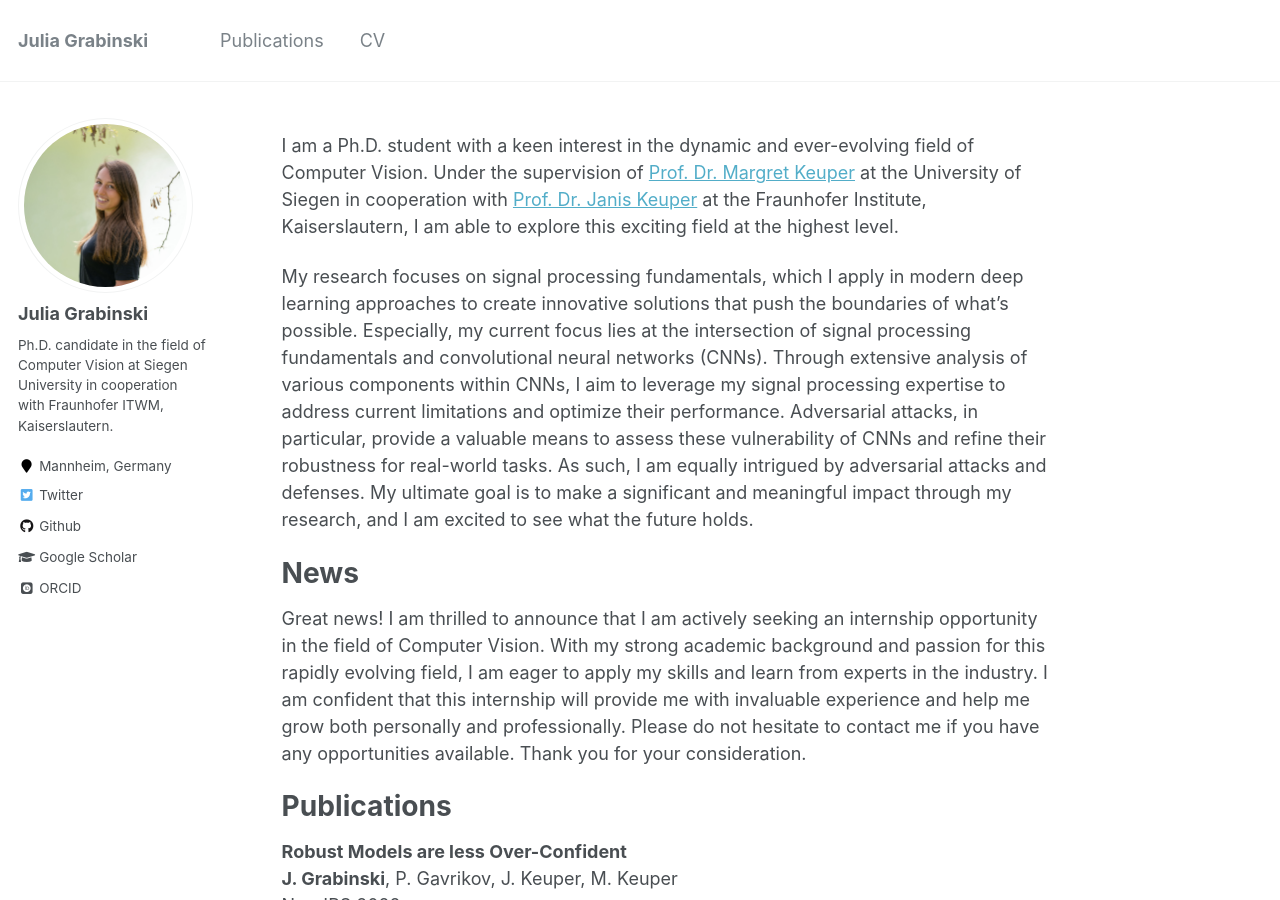
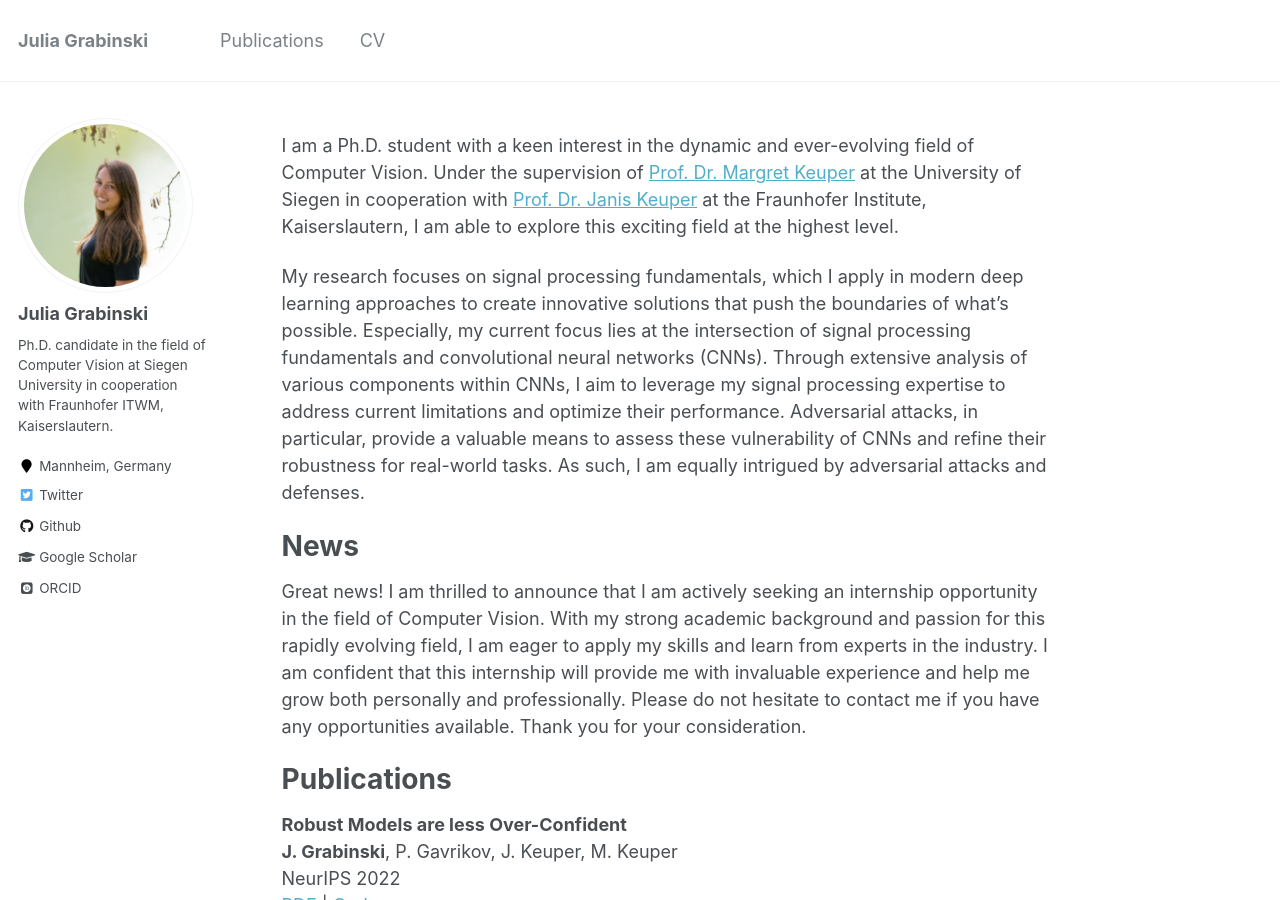
Before and after one commit to GeJulia/gejulia.github.io, a Jekyll site: the page built from _pages/about.md, in a window 1280 px wide and 900 px high. Built offline with Jekyll 4.4.1, drawn with Linux system fonts in a browser that asks for light colours; some web fonts are replaced.

Commit message:
Update about.md

```diff
--- a/_pages/about.md
+++ b/_pages/about.md
@@ -11,7 +11,7 @@ redirect_from:
 I am a Ph.D. student with a keen interest in the dynamic and ever-evolving field of Computer Vision.
 Under the supervision of [Prof. Dr. Margret Keuper](https://www.vc.informatik.uni-siegen.de/en/keuper-margret) at the University of Siegen in cooperation with [Prof. Dr. Janis Keuper](https://www.itwm.fraunhofer.de/de/abteilungen/hpc/mitarbeiter/janis-keuper.html) at the Fraunhofer Institute, Kaiserslautern, I am able to explore this exciting field at the highest level.
 
-My research focuses on signal processing fundamentals, which I apply in modern deep learning approaches to create innovative solutions that push the boundaries of what's possible. Especially, my current focus lies at the intersection of signal processing fundamentals and convolutional neural networks (CNNs). Through extensive analysis of various components within CNNs, I aim to leverage my signal processing expertise to address current limitations and optimize their performance. Adversarial attacks, in particular, provide a valuable means to assess these vulnerability of CNNs and refine their robustness for real-world tasks. As such, I am equally intrigued by adversarial attacks and defenses. My ultimate goal is to make a significant and meaningful impact through my research, and I am excited to see what the future holds.
+My research focuses on signal processing fundamentals, which I apply in modern deep learning approaches to create innovative solutions that push the boundaries of what's possible. Especially, my current focus lies at the intersection of signal processing fundamentals and convolutional neural networks (CNNs). Through extensive analysis of various components within CNNs, I aim to leverage my signal processing expertise to address current limitations and optimize their performance. Adversarial attacks, in particular, provide a valuable means to assess these vulnerability of CNNs and refine their robustness for real-world tasks. As such, I am equally intrigued by adversarial attacks and defenses.
 
 News
 ======
```
